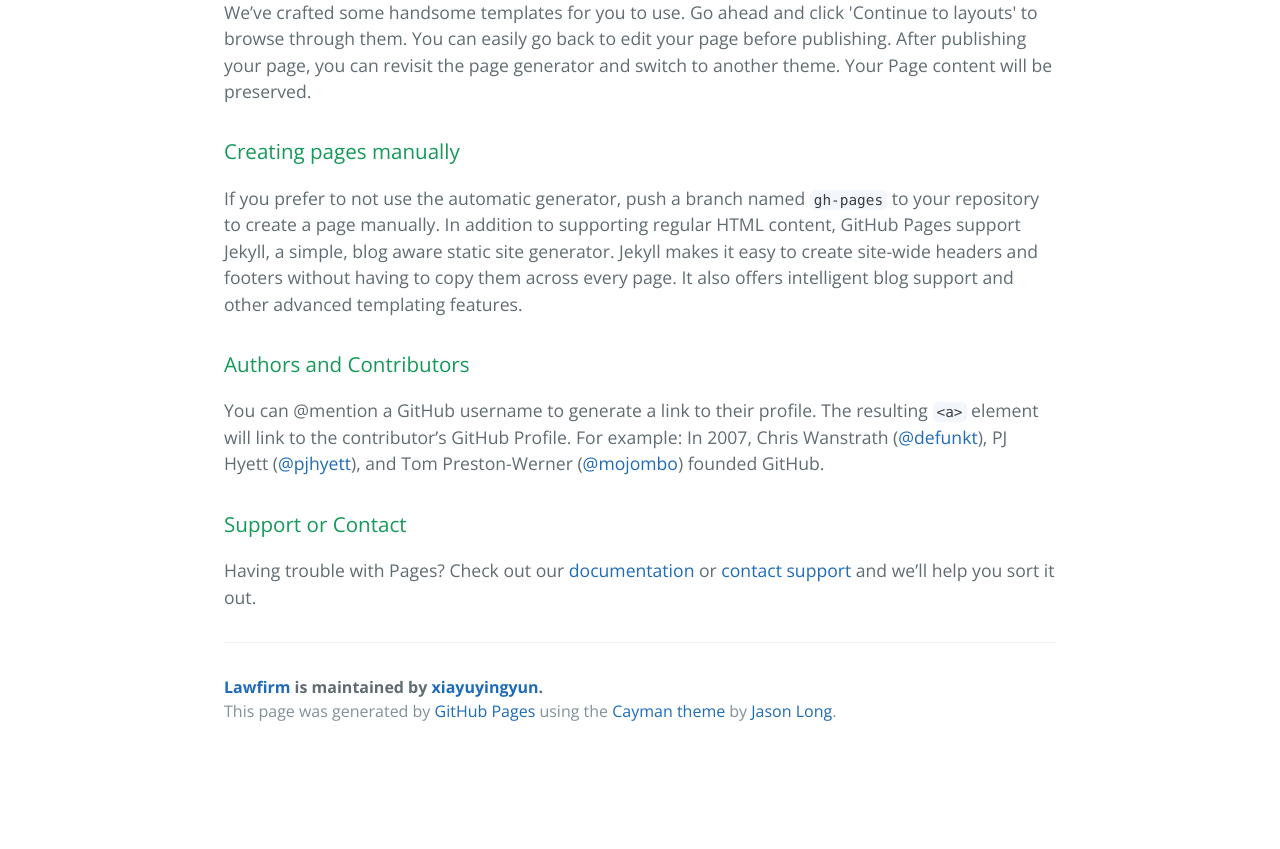
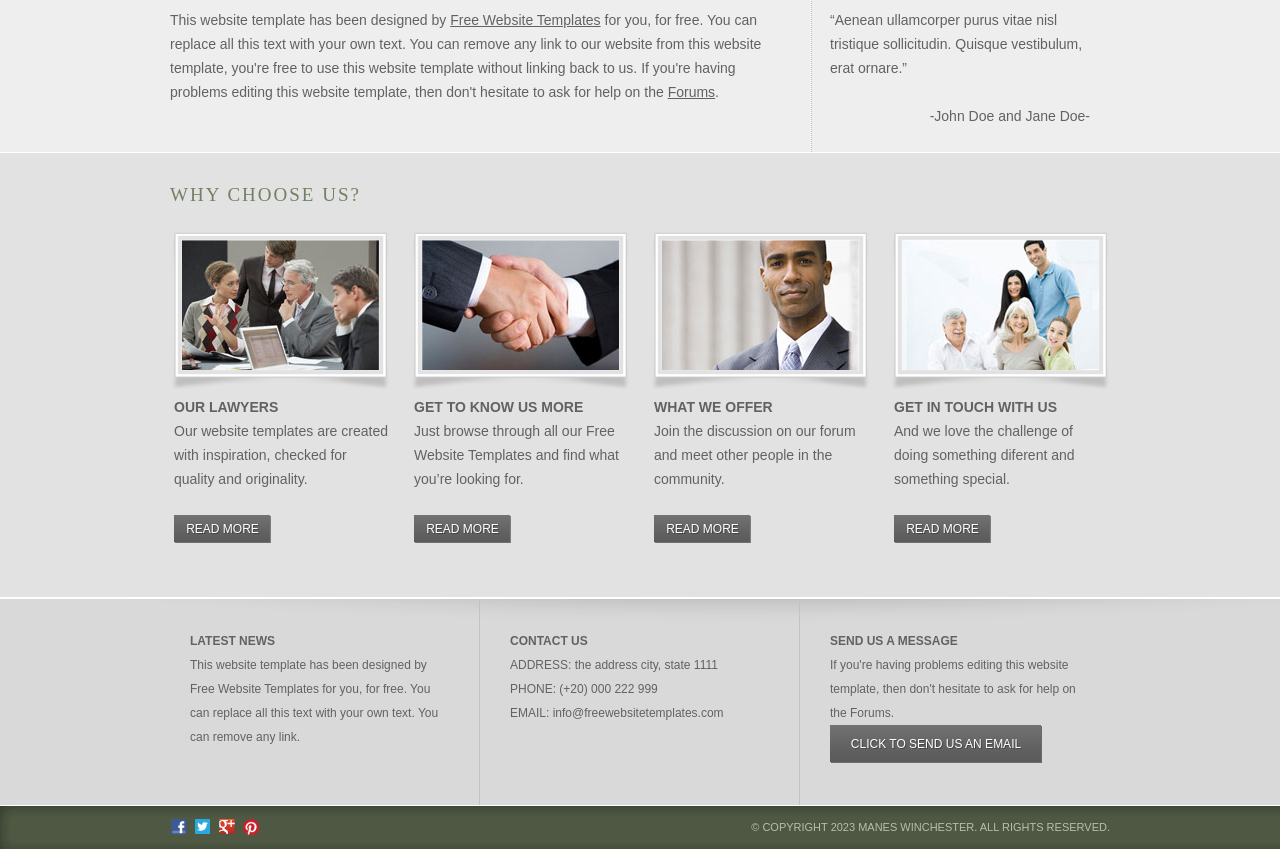
Before and after one commit to xiayuyingyun/lawfirm, a plain HTML site: page index.html in a window 1280 px wide. Shown: the part 604-1453 px from the top of the page. Before the commit the page ends 1359 px from the top, so only its background shows below. Drawn offline with nearby package versions, Linux system fonts and the light colour scheme.

Commit message:
Update index.html

```diff
--- a/index.html
+++ b/index.html
@@ -1,57 +1,157 @@
-<!DOCTYPE html>
-<html lang="en-us">
-  <head>
-    <meta charset="UTF-8">
-    <title>Lawfirm by xiayuyingyun</title>
-    <meta name="viewport" content="width=device-width, initial-scale=1">
-    <link rel="stylesheet" type="text/css" href="stylesheets/normalize.css" media="screen">
-    <link href='https://fonts.googleapis.com/css?family=Open+Sans:400,700' rel='stylesheet' type='text/css'>
-    <link rel="stylesheet" type="text/css" href="stylesheets/stylesheet.css" media="screen">
-    <link rel="stylesheet" type="text/css" href="stylesheets/github-light.css" media="screen">
-  </head>
-  <body>
-    <section class="page-header">
-      <h1 class="project-name">Lawfirm</h1>
-      <h2 class="project-tagline"></h2>
-      <a href="https://github.com/xiayuyingyun/lawfirm" class="btn">View on GitHub</a>
-      <a href="https://github.com/xiayuyingyun/lawfirm/zipball/master" class="btn">Download .zip</a>
-      <a href="https://github.com/xiayuyingyun/lawfirm/tarball/master" class="btn">Download .tar.gz</a>
-    </section>
 
-    <section class="main-content">
-      <h3>
-<a id="welcome-to-github-pages" class="anchor" href="#welcome-to-github-pages" aria-hidden="true"><span aria-hidden="true" class="octicon octicon-link"></span></a>Welcome to GitHub Pages.</h3>
-
-<p>This automatic page generator is the easiest way to create beautiful pages for all of your projects. Author your page content here <a href="https://guides.github.com/features/mastering-markdown/">using GitHub Flavored Markdown</a>, select a template crafted by a designer, and publish. After your page is generated, you can check out the new <code>gh-pages</code> branch locally. If you’re using GitHub Desktop, simply sync your repository and you’ll see the new branch.</p>
-
-<h3>
-<a id="designer-templates" class="anchor" href="#designer-templates" aria-hidden="true"><span aria-hidden="true" class="octicon octicon-link"></span></a>Designer Templates</h3>
-
-<p>We’ve crafted some handsome templates for you to use. Go ahead and click 'Continue to layouts' to browse through them. You can easily go back to edit your page before publishing. After publishing your page, you can revisit the page generator and switch to another theme. Your Page content will be preserved.</p>
-
-<h3>
-<a id="creating-pages-manually" class="anchor" href="#creating-pages-manually" aria-hidden="true"><span aria-hidden="true" class="octicon octicon-link"></span></a>Creating pages manually</h3>
-
-<p>If you prefer to not use the automatic generator, push a branch named <code>gh-pages</code> to your repository to create a page manually. In addition to supporting regular HTML content, GitHub Pages support Jekyll, a simple, blog aware static site generator. Jekyll makes it easy to create site-wide headers and footers without having to copy them across every page. It also offers intelligent blog support and other advanced templating features.</p>
-
-<h3>
-<a id="authors-and-contributors" class="anchor" href="#authors-and-contributors" aria-hidden="true"><span aria-hidden="true" class="octicon octicon-link"></span></a>Authors and Contributors</h3>
-
-<p>You can @mention a GitHub username to generate a link to their profile. The resulting <code>&lt;a&gt;</code> element will link to the contributor’s GitHub Profile. For example: In 2007, Chris Wanstrath (<a href="https://github.com/defunkt" class="user-mention">@defunkt</a>), PJ Hyett (<a href="https://github.com/pjhyett" class="user-mention">@pjhyett</a>), and Tom Preston-Werner (<a href="https://github.com/mojombo" class="user-mention">@mojombo</a>) founded GitHub.</p>
-
-<h3>
-<a id="support-or-contact" class="anchor" href="#support-or-contact" aria-hidden="true"><span aria-hidden="true" class="octicon octicon-link"></span></a>Support or Contact</h3>
-
-<p>Having trouble with Pages? Check out our <a href="https://help.github.com/pages">documentation</a> or <a href="https://github.com/contact">contact support</a> and we’ll help you sort it out.</p>
-
-      <footer class="site-footer">
-        <span class="site-footer-owner"><a href="https://github.com/xiayuyingyun/lawfirm">Lawfirm</a> is maintained by <a href="https://github.com/xiayuyingyun">xiayuyingyun</a>.</span>
-
-        <span class="site-footer-credits">This page was generated by <a href="https://pages.github.com">GitHub Pages</a> using the <a href="https://github.com/jasonlong/cayman-theme">Cayman theme</a> by <a href="https://twitter.com/jasonlong">Jason Long</a>.</span>
-      </footer>
-
-    </section>
-
-
-  </body>
+<!DOCTYPE HTML>
+<html>
+<head>
+	<meta charset="UTF-8">
+	<title>Law Firm</title>
+	<link rel="stylesheet" href="css/style.css" type="text/css">
+</head>
+<body>
+	<div id="header">
+		<div class="clearfix">
+			<div class="logo">
+				<a href="index.html"><img src="images/logo.png" alt="LOGO" height="52" width="362"></a>
+			</div>
+			<ul class="navigation">
+				<li class="active">
+					<a href="index.html">Home</a>
+				</li>
+				<li>
+					<a href="about.html">About</a>
+				</li>
+				<li>
+					<a href="practices.html">Practices</a>
+				</li>
+				<li>
+					<a href="lawyers.html">Our Lawyers</a>
+				</li>
+				<li>
+					<a href="news.html">News</a>
+					<div>
+						<a href="singlepost.html">News Single Post</a>
+					</div>
+				</li>
+				<li>
+					<a href="contact.html">Contact</a>
+				</li>
+			</ul>
+		</div>
+	</div>
+	<div id="contents">
+		<div id="adbox">
+			<div class="clearfix">
+				<img src="images/family-large.jpg" alt="Img" height="382" width="594">
+				<div class="detail">
+					<h1>It’s never easy...<br> When it comes to family.</h1>
+					<p>
+						But we can set<br> everything straight.
+					</p>
+				</div>
+			</div>
+		</div>
+		<div class="highlight">
+			<div class="clearfix">
+				<div class="testimonial">
+					<h2>Testimonials</h2>
+					<p>
+						&ldquo;Aenean ullamcorper purus vitae nisl tristique sollicitudin. Quisque vestibulum, erat ornare.&rdquo;
+					</p>
+					<span>-John Doe and Jane Doe-</span>
+				</div>
+				<h1>The Manes Winchester Promise</h1>
+				<p>
+					This website template has been designed by <a href="http://www.freewebsitetemplates.com/">Free Website Templates</a> for you, for free. You can replace all this text with your own text. You can remove any link to our website from this website template, you're free to use this website template without linking back to us. If you're having problems editing this website template, then don't hesitate to ask for help on the <a href="http://www.freewebsitetemplates.com/forums/">Forums</a>.
+				</p>
+			</div>
+		</div>
+		<div class="featured">
+			<h2>Why Choose Us?</h2>
+			<ul class="clearfix">
+				<li>
+					<div class="frame1">
+						<div class="box">
+							<img src="images/meeting.jpg" alt="Img" height="130" width="197">
+						</div>
+					</div>
+					<p>
+						<b>Our lawyers</b> Our website templates are created with inspiration, checked for quality and originality.
+					</p>
+					<a href="index.html" class="more">Read More</a>
+				</li>
+				<li>
+					<div class="frame1">
+						<div class="box">
+							<img src="images/handshake.jpg" alt="Img" height="130" width="197">
+						</div>
+					</div>
+					<p>
+						<b>get to know us more</b> Just browse through all our Free Website Templates and ﬁnd what you’re looking for.
+					</p>
+					<a href="index.html" class="more">Read More</a>
+				</li>
+				<li>
+					<div class="frame1">
+						<div class="box">
+							<img src="images/smile.jpg" alt="Img" height="130" width="197">
+						</div>
+					</div>
+					<p>
+						<b>what we offer</b> Join the discussion on our forum and meet other people in the community.
+					</p>
+					<a href="index.html" class="more">Read More</a>
+				</li>
+				<li>
+					<div class="frame1">
+						<div class="box">
+							<img src="images/family-small.jpg" alt="Img" height="130" width="197">
+						</div>
+					</div>
+					<p>
+						<b>get in touch with us</b> And we love the challenge of doing something diferent and something special.
+					</p>
+					<a href="index.html" class="more">Read More</a>
+				</li>
+			</ul>
+		</div>
+	</div>
+	<div id="footer">
+		<div class="clearfix">
+			<div class="section">
+				<h4>Latest News</h4>
+				<p>
+					This website template has been designed by Free Website Templates for you, for free. You can replace all this text with your own text. You can remove any link.
+				</p>
+			</div>
+			<div class="section contact">
+				<h4>Contact Us</h4>
+				<p>
+					<span>Address:</span> the address city, state 1111
+				</p>
+				<p>
+					<span>Phone:</span> (+20) 000 222 999
+				</p>
+				<p>
+					<span>Email:</span> info@freewebsitetemplates.com
+				</p>
+			</div>
+			<div class="section">
+				<h4>SEND US A MESSAGE</h4>
+				<p>
+					If you're having problems editing this website template, then don't hesitate to ask for help on the Forums.
+				</p>
+				<a href="http://www.freewebsitetemplates.com/misc/contact/" class="subscribe">Click to send us an email</a>
+			</div>
+		</div>
+		<div id="footnote">
+			<div class="clearfix">
+				<div class="connect">
+					<a href="http://freewebsitetemplates.com/go/facebook/" class="facebook"></a><a href="http://freewebsitetemplates.com/go/twitter/" class="twitter"></a><a href="http://freewebsitetemplates.com/go/googleplus/" class="googleplus"></a><a href="http://pinterest.com/fwtemplates/" class="pinterest"></a>
+				</div>
+				<p>
+					© Copyright 2023 Manes Winchester. All Rights Reserved.
+				</p>
+			</div>
+		</div>
+	</div>
+</body>
 </html>
```
